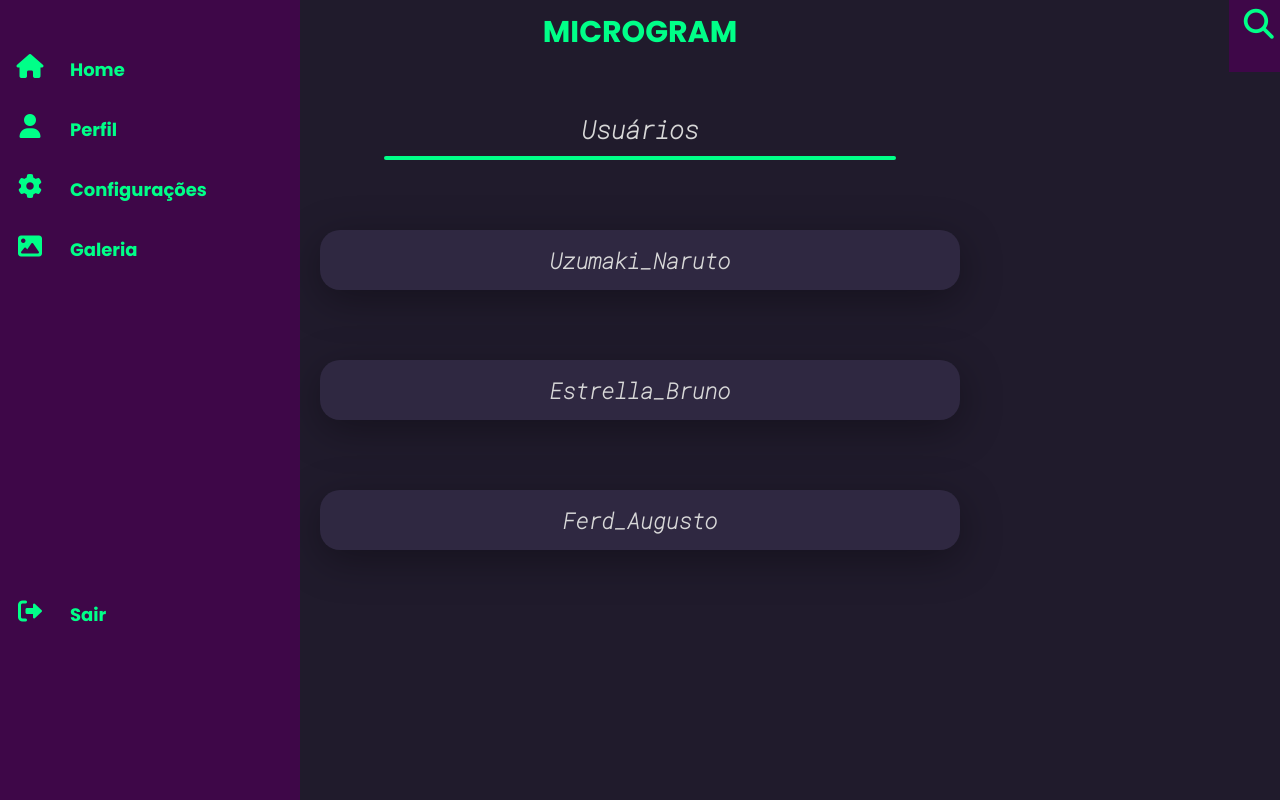
After one commit to es20231/eqp1, a Flask app: page /users in a window 1280 px wide. The commit adds this page. Run offline with Flask 3, Linux system fonts and the light colour scheme; some libraries are stand-ins or nearby versions.

Commit message:
commit templates atualizadas

```diff
--- a/app.py
+++ b/app.py
@@ -32,6 +32,10 @@ def gallery():
 def logout():
     return render_template("login.html")
 
+@app.route('/users')
+def users():
+    return render_template("users.html")
+
 
 if __name__ == '__main__':
     app.run(debug=True)
--- /dev/null
+++ b/static/css/style_users.css
@@ -0,0 +1,71 @@
+@import url('https://fonts.googleapis.com/css2?family=Roboto+Mono:ital,wght@1,100&display=swap');
+
+*{
+    font-family: 'Poppins', sans-serif;
+    margin: 0;
+    padding: 0;
+    box-sizing: border-box;
+}
+
+.card-title{
+    height: 20vh;
+    width: 100vw;
+    display: flex;
+    flex-direction: column;
+    align-items: center;
+    justify-content: end;
+}
+
+.title >h2{
+    font-family:'Roboto Mono', monospace;
+    color: rgb(216, 216, 216);
+    font-size: 25px;
+    font-weight: 900;
+}
+
+.card-title >hr{
+    width: 40%;
+    background-color: #00ff88;
+    margin-top: 10px;
+    padding: 2px;
+    border-radius: 8px;
+    border: none;
+}
+
+.container{
+    display: flex;
+    justify-content: center;
+    flex-direction: column;
+    align-items: center;
+}
+
+.card-user{
+    height: 5vh;
+    width: 50vw;
+    margin-top: 70px;
+    display: flex;
+    justify-content: center;
+    align-items: center;
+    flex-direction: column;
+    padding: 30px  35px ;
+    background: #2f2841;
+    border-radius: 20px;
+    box-shadow: 0px 10px 40px #00000056;
+}
+
+.card-user >a{
+    font-family:'Roboto Mono', monospace;
+    color: rgb(216, 216, 216);
+    font-size: 22px;
+    font-weight: bold;
+    text-decoration: none;
+}
+
+@media only screen and (max-width:600px){
+    .card-title{
+        width: 100%;
+    }
+    .card-title >hr{
+        width: 85%;
+    }
+}
--- a/templates/perfil.html
+++ b/templates/perfil.html
@@ -11,6 +11,9 @@
         <div class="seguidores">
             <h2>1000</h2>
             <h2>Seguidores</h2>
+        </div>
+        <div class="usuarios">
+            <a href="{{url_for('users')}}">Usuários</a>
         </div>
         <div class="seguindo">
             <h2>1000</h2>
--- /dev/null
+++ b/templates/users.html
@@ -0,0 +1,21 @@
+{% extends 'dashboard.html' %}
+{% block conteudo %}
+<link rel="stylesheet" href="{{url_for('static', filename='css/style_users.css')}}">
+<div class="card-title">
+    <div class="title">
+        <h2>Usuários</h2>
+    </div>
+    <hr class="line">
+</div>
+<div class="container">
+    <div class="card-user">
+        <a href="#">Uzumaki_Naruto</a>
+    </div>
+    <div class="card-user">
+        <a href="#">Estrella_Bruno</a>
+    </div>
+    <div class="card-user">
+        <a href="#">Ferd_Augusto</a>
+    </div>
+</div>
+{% endblock conteudo %}
```
Also changed, not shown: static/css/style_perfil.css (+8 -1 lines).
